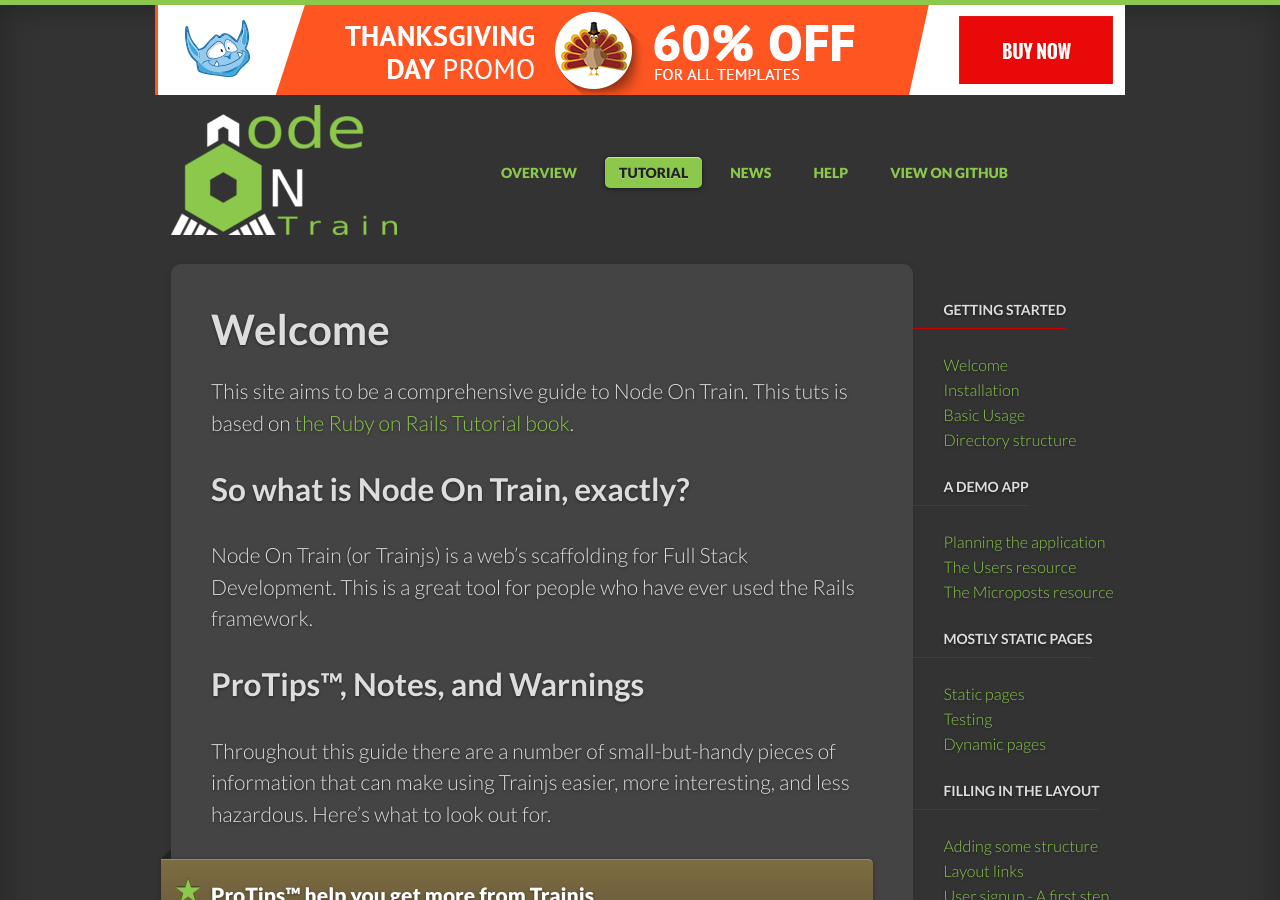
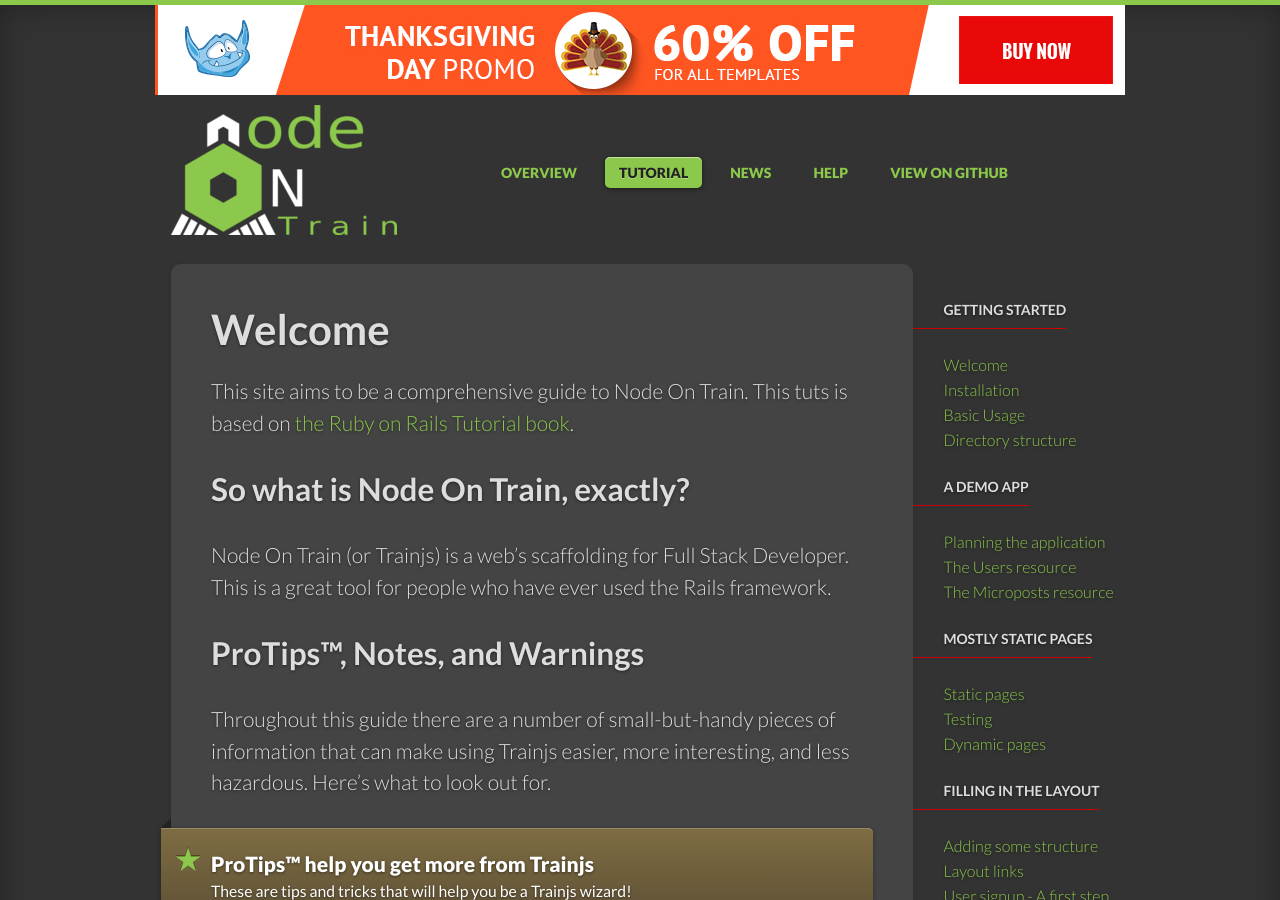
Before and after one commit to nodeontrain/nodeontrain.xyz, a Jekyll site: the page built from tuts/index.md, in a window 1280 px wide and 900 px high. Built offline with Jekyll 4.4.1, drawn with Linux system fonts in a browser that asks for light colours; some web fonts are replaced.

Commit message:
change main keyword

```diff
--- a/_includes/top.html
+++ b/_includes/top.html
@@ -5,7 +5,7 @@
 	<meta charset="UTF-8">
 	<title>{{ page.title }}</title>
 	<meta name="viewport" content="width=device-width,initial-scale=1.0">
-	<meta name="description" content="{{ page.title }}, Node On Train is a great tool for Full Stack Development.">
+	<meta name="description" content="{{ page.title }}, Node On Train is a great tool for Full Stack Developer.">
 
 	<meta property="og:title" content="Node On Train">
 	<meta property="og:type" content="article">
--- a/index.html
+++ b/index.html
@@ -1,13 +1,13 @@
 ---
 layout: default
-title: Node on Train - The web's scaffolding tool for Full Stack Development
+title: Node on Train - The web's scaffolding tool for Full Stack Developer
 overview: true
 ---
 
 <section class="intro">
 	<div class="grid">
 		<div class="unit whole center-on-mobiles">
-			<h2 class="first">The web's scaffolding tool for Full Stack Development</h2>
+			<h2 class="first">The web's scaffolding tool for Full Stack Developer</h2>
 		</div>
 	</div>
 </section>
--- a/tuts/index.md
+++ b/tuts/index.md
@@ -10,7 +10,7 @@
 
 ## So what is Node On Train, exactly?
 
-Node On Train (or Trainjs) is a web's scaffolding for Full Stack Development.
+Node On Train (or Trainjs) is a web's scaffolding for Full Stack Developer.
 This is a great tool for people who have ever used the Rails framework.
 
 ## ProTips™, Notes, and Warnings
```
